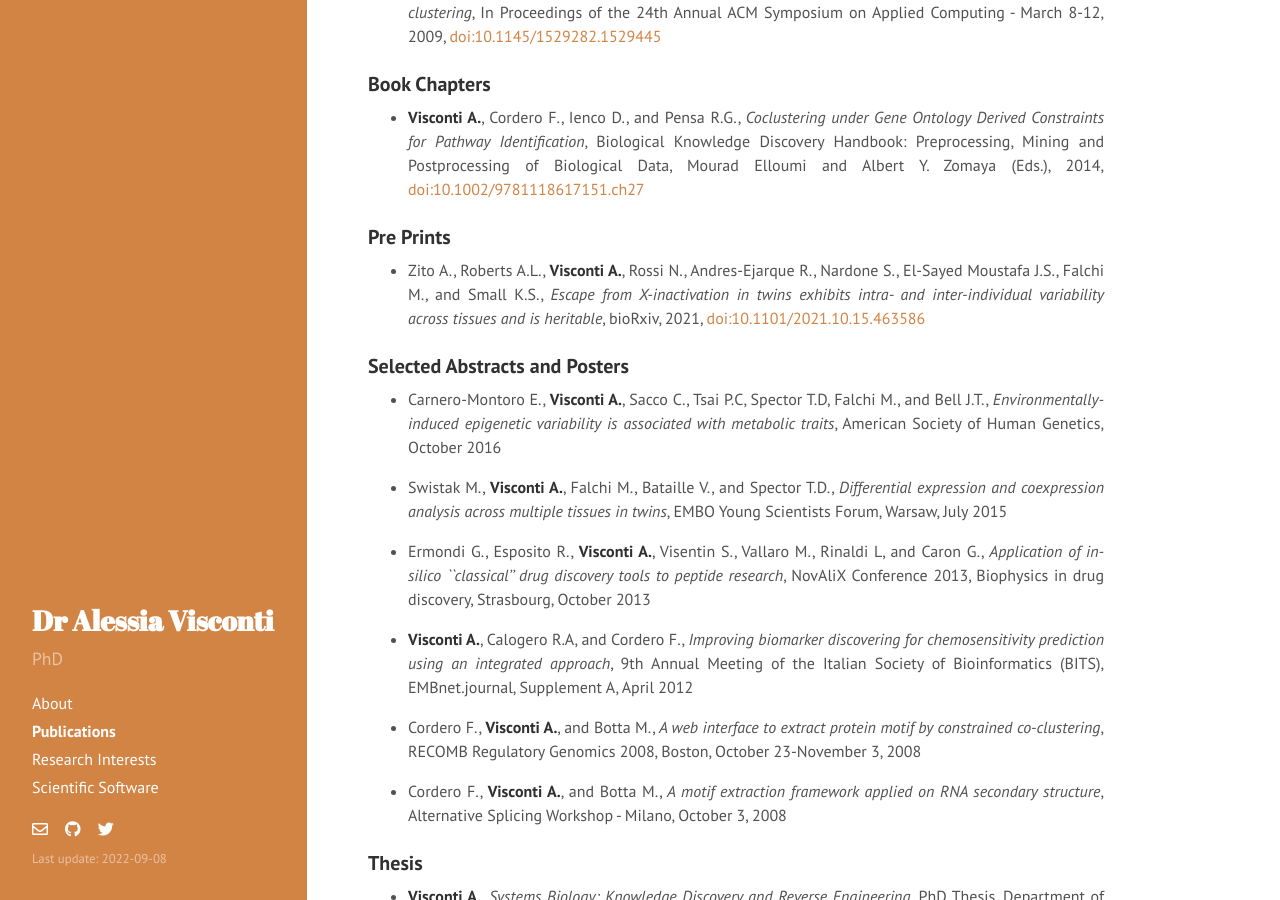
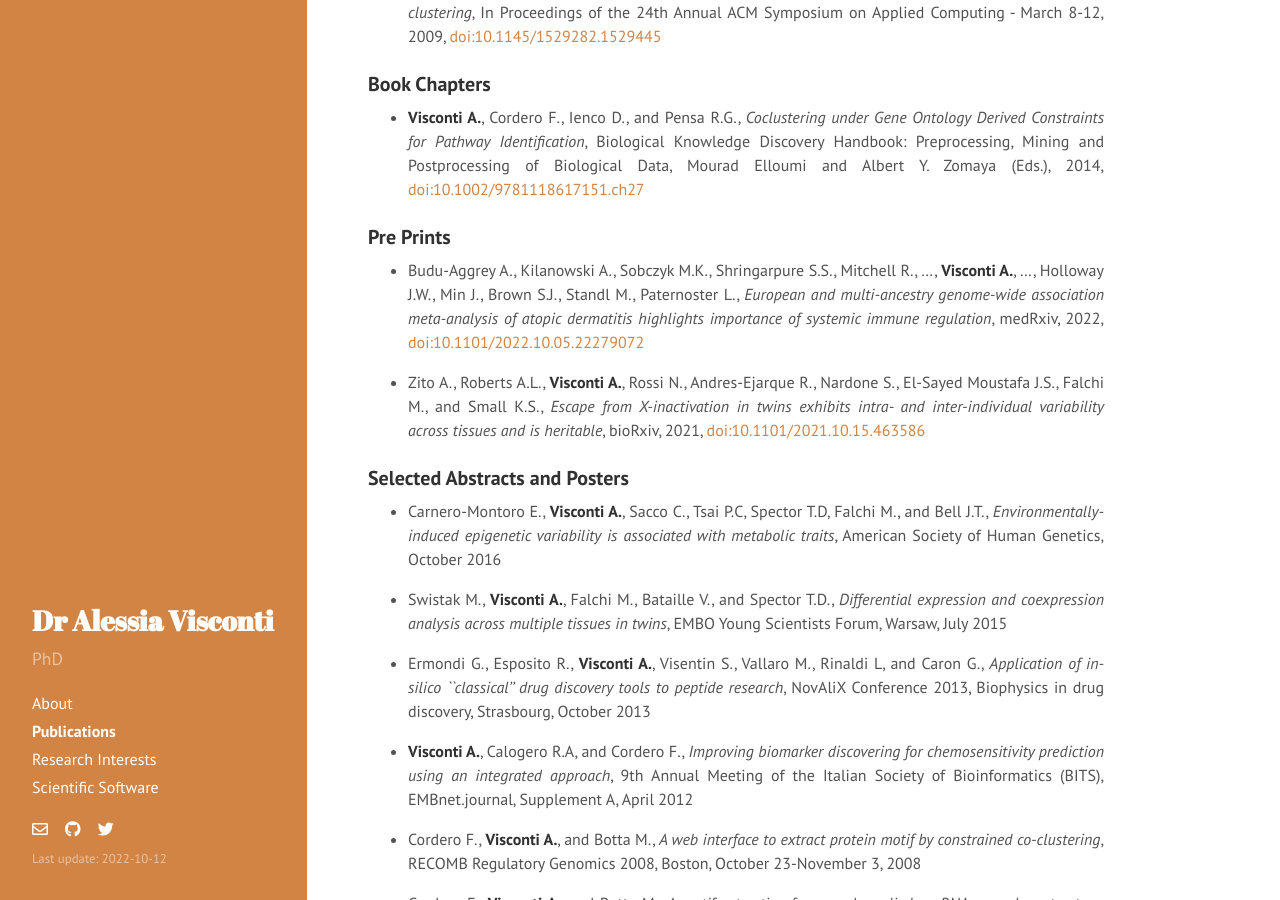
Before and after one commit to alesssia/alesssia.github.io, a Jekyll site: the page built from publications.md, in a window 1280 px wide and 900 px high, scrolled down 4861 px. Built offline with Jekyll 4.4.1, drawn with Linux system fonts in a browser that asks for light colours; nearby versions of some CDN libraries; a style sheet for code colours, icons or effects is not loaded.

Commit message:
Added eczema preprint & Taghi's supervision

```diff
--- a/_config.yml
+++ b/_config.yml
@@ -11,7 +11,7 @@ tagline:     ''
 description: 'PhD'
 url:         http://alesssia.github.io/
 baseurl:     /
-lastmod:    '2022-09-08'
+lastmod:    '2022-10-12'
 
 author:
   name:      'Alessia Visconti'
--- a/publications.md
+++ b/publications.md
@@ -124,6 +124,8 @@ title: Publications
 
 ### Pre Prints
 
+- Budu-Aggrey A., Kilanowski A., Sobczyk M.K., Shringarpure S.S., Mitchell R., ...,  **Visconti A.**, ..., Holloway J.W., Min J., Brown S.J., Standl M., Paternoster L., *European and multi-ancestry genome-wide association meta-analysis of atopic dermatitis highlights importance of systemic immune regulation*, medRxiv, 2022, [doi:10.1101/2022.10.05.22279072](https://doi.org/10.1101/2022.10.05.22279072)
+
 - Zito A., Roberts A.L., **Visconti A.**, Rossi N., Andres-Ejarque R., Nardone S., El-Sayed Moustafa J.S., Falchi M., and Small K.S., *Escape from X-inactivation in twins exhibits intra- and inter-individual variability across tissues and is heritable*, bioRxiv, 2021, [doi:10.1101/2021.10.15.463586](https://www.biorxiv.org/content/10.1101/2021.10.15.463586v1)
 
 
```
Also changed, not shown: index.md (+1 -1 lines), 2 other files.
